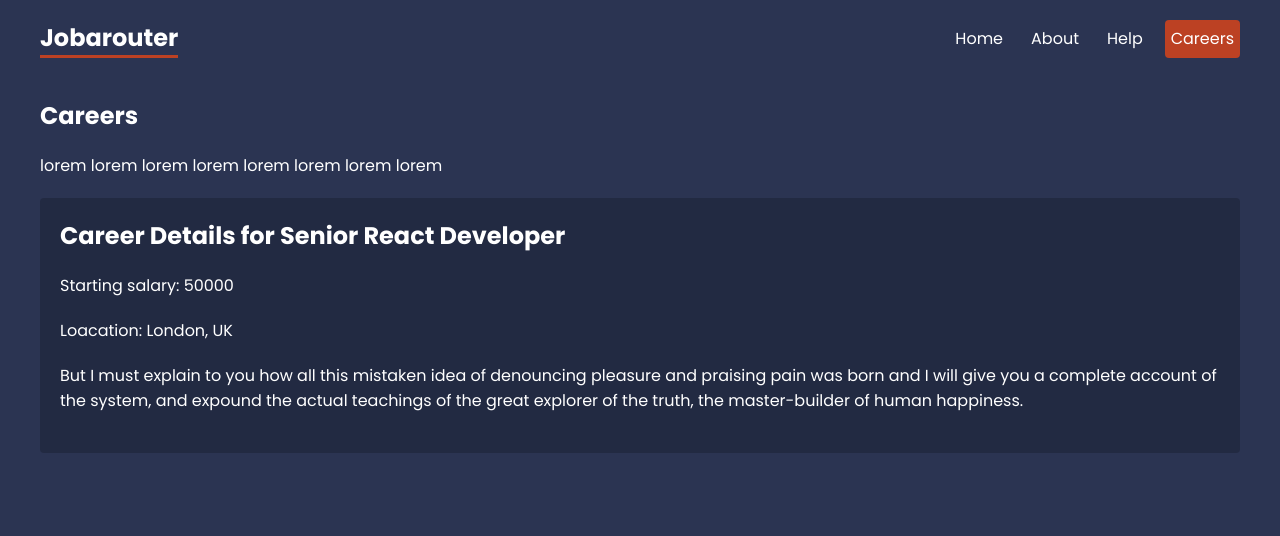
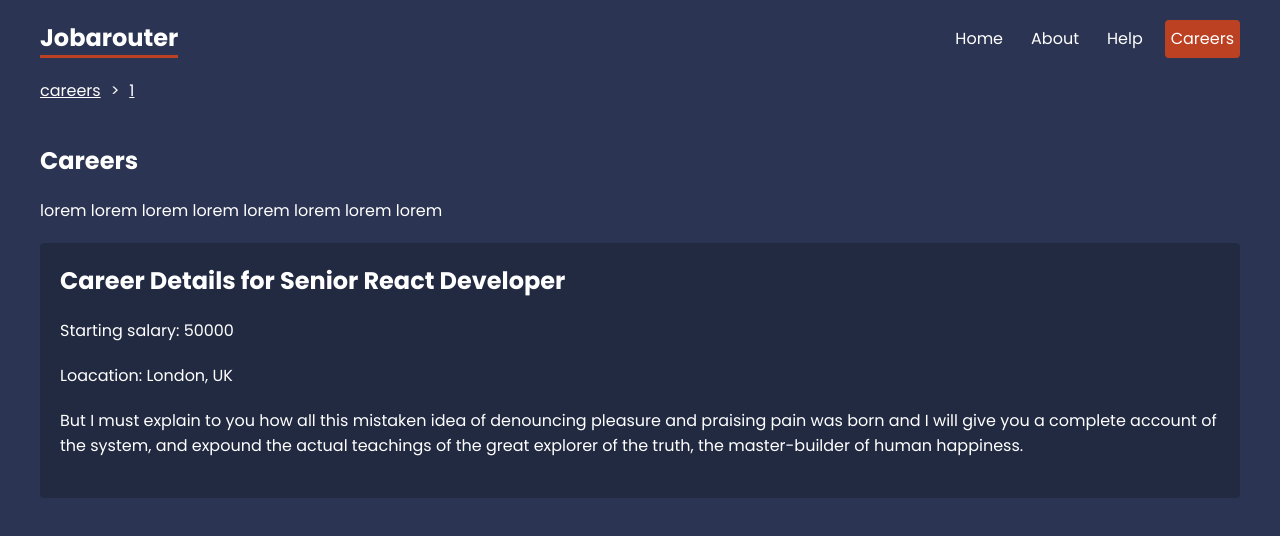
Before and after one commit to ChukwumaKingsley/job-routes, a React (Create React App) app: page /careers/1 in a window 1280 px wide. Shown: the top 536 px of the page. Built offline with nearby package versions, Linux system fonts and the light colour scheme; data requests are answered from the project's data file.

Commit message:
Added breadcrumbs features

```diff
--- /dev/null
+++ b/src/components/Breadcrumbs.js
@@ -0,0 +1,24 @@
+import { Link, useLocation } from "react-router-dom"
+
+export default function Breadcrumbs() {
+    const location = useLocation()
+
+    let currentLink = ''
+
+    const crumbs = location.pathname.split('/')
+    .filter(crumb => crumb !== '')
+    .map(crumb => {
+        currentLink=+ `/${crumb}`
+        return (
+            <div className="crumb" key={crumb}>
+                <Link to={currentLink}>{crumb}</Link>
+            </div>
+        )
+        })
+
+  return (
+    <div className="breadcrumbs">
+        {crumbs}
+    </div>
+  )
+}
--- a/src/index.css
+++ b/src/index.css
@@ -129,3 +129,21 @@
 }
 
 /* breadcrumbs */
+.breadcrumbs {
+  max-width: 1200px;
+  margin: 20px auto;
+}
+.breadcrumbs > *{
+  display: inline-block;
+  margin-right: 10px;
+}
+.breadcrumbs .crumb:after {
+  content: '>';
+  margin-left: 10px;
+}
+.breadcrumbs .crumb:last-child:after {
+  display: none;
+}
+.breadcrumbs .crush a {
+  color: #ddd;
+}
--- a/src/layouts/RootLayout.js
+++ b/src/layouts/RootLayout.js
@@ -1,5 +1,6 @@
 import React from 'react'
 import { NavLink, Outlet } from "react-router-dom"
+import Breadcrumbs from '../components/Breadcrumbs'
 
 function RootLayout() {
     return (
@@ -12,6 +13,7 @@
                     <NavLink to='help'>Help</NavLink>
                     <NavLink to='careers'>Careers</NavLink>
                 </nav>
+                <Breadcrumbs />
             </header>
 
             <main>
```
